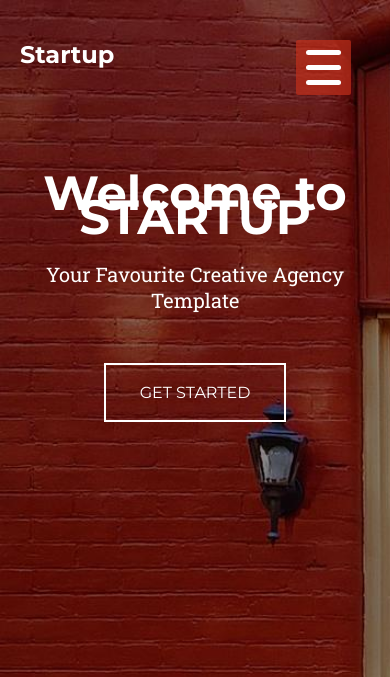
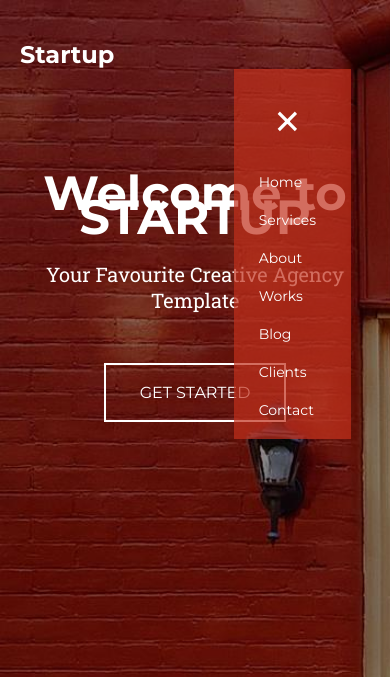
Before and after one commit to SvitlanaTsupryk-jul18/Maket, a website: page index.html in a window 390 px wide. Both pictures are taken after a click on the button 323 px from the left and 67 px from the top of the page. Shown: the top 677 px of the page. Drawn offline with Linux system fonts and the light colour scheme; some packages are replaced by stand-ins of ours; a script that the page names is missing.

Commit message:
add burger menu

```diff
--- a/sass/_hero.scss
+++ b/sass/_hero.scss
@@ -116,7 +116,6 @@
 
 
 .burger-open {
-    display: flex;
     flex-direction: column;
     justify-content: space-between;
     align-self: stretch;
@@ -130,6 +129,8 @@
     border-radius: 2px;
     background-color: rgba(192, 48, 28, 0.7);
     z-index: 2;
+    display: none;
+    transition: .3s;
 
     span {
         width: 35px;
@@ -139,12 +140,9 @@
         border-radius: 5px;
 
     }
-
 }
 
-// .burger--visibility {
-//     display: none;
-// }
+
 
 .burger-close {
     color: white;
@@ -168,9 +166,9 @@
         display: none;
     }
 
-    // .burger--visibility {
-    //     display: flex;
-    // }
+    .burger--visibility {
+        display: flex;
+    }
 
 
 }
--- a/script.js
+++ b/script.js
@@ -169,6 +169,28 @@
             }
         }
     }
+    burger();
+    ///burger-menu
+    function burger() {
+        let menu = document.querySelector(".mob-menu");
+        let openbtn = document.querySelector(".js-burger-open");
+        let closebtn = document.querySelector(".js-burger-close");
+
+        openbtn.addEventListener("click", show);
+        closebtn.addEventListener("click", hide);
+
+        function show() {
+            this.classList.remove("burger--visibility");
+            menu.style.transform = ("translate(0)");
+        }
+
+        function hide() {
+            openbtn.classList.add("burger--visibility");
+            menu.style.transform = ("translate(200%)");
+        }
+
+
+    }
 
     ////smoothScroll
 
```
Also changed, not shown: css/style.css.
